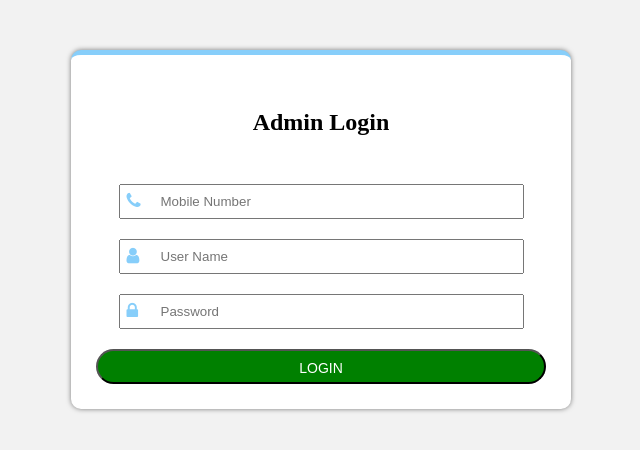
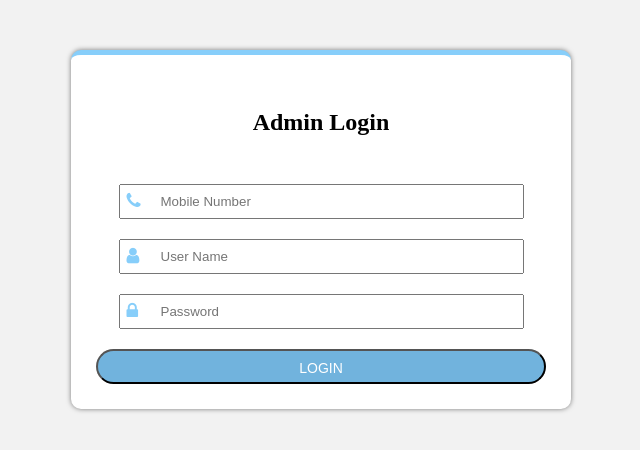
Before and after one commit to vidhimakani74/Admin, a plain HTML site: page Admin_Login.html in a window 1280 px wide. In both pictures the pointer is over the input "LOGIN". Shown: the whole page, without its empty margins (319-959 px from the left). Drawn offline with Linux system fonts and the light colour scheme.

Commit message:
style changed

```diff
--- a/cssforadminlogin.css
+++ b/cssforadminlogin.css
@@ -61,5 +61,5 @@ body {
     cursor: pointer;
 }
 .button:hover {
-    background-color:green;
+    background-color:#71b3dd;
 }
```
